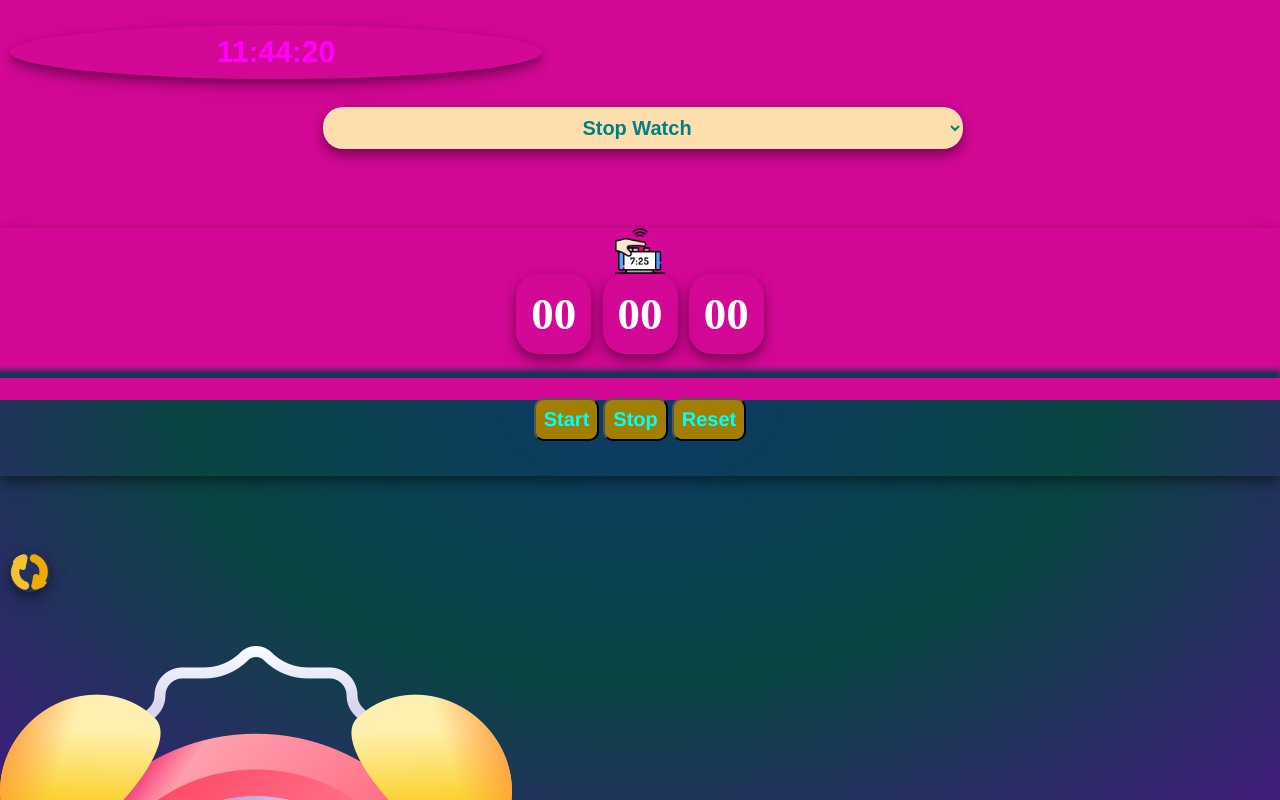
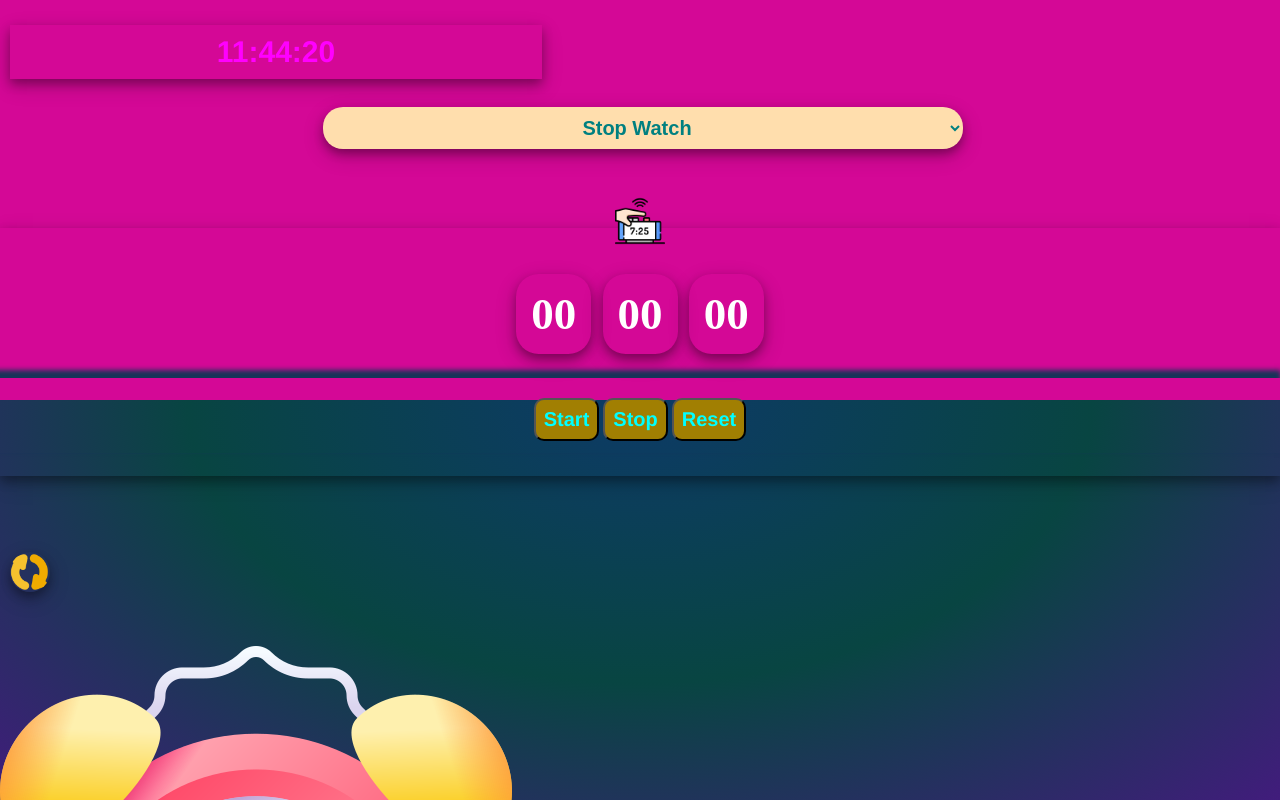
Before and after one commit to ReaganSekimuDev/Clock-Project, a plain HTML site: page index.html in a window 1280 px wide. Drawn offline with Linux system fonts and the light colour scheme.

Commit message:
style.css

```diff
--- a/style.css
+++ b/style.css
@@ -30,7 +30,7 @@ main{
     transition: all .5s;
     text-align: center;
     width: 40%;
-    border-radius: 50%;
+    border-radius: .5;
     font-size: 30px;
     padding: 10px;
     margin-left: 10px;
@@ -433,7 +433,7 @@ input[type="time"]::-webkit-calendar-picker-indicator{
 
 .icon{
     position: relative;
-    bottom: 370px;
+    bottom: 400px;
     width: 50px;
     height: 50px;
     margin: 0 auto;
```
